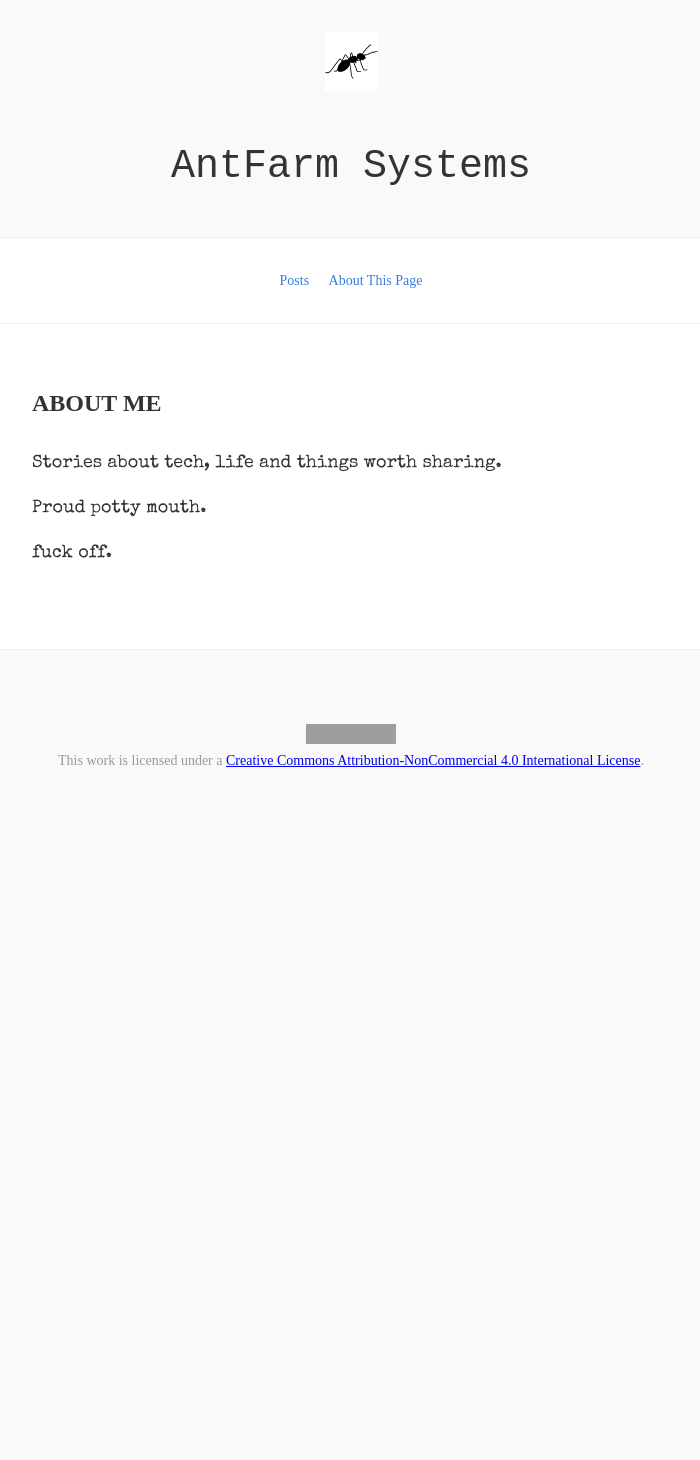
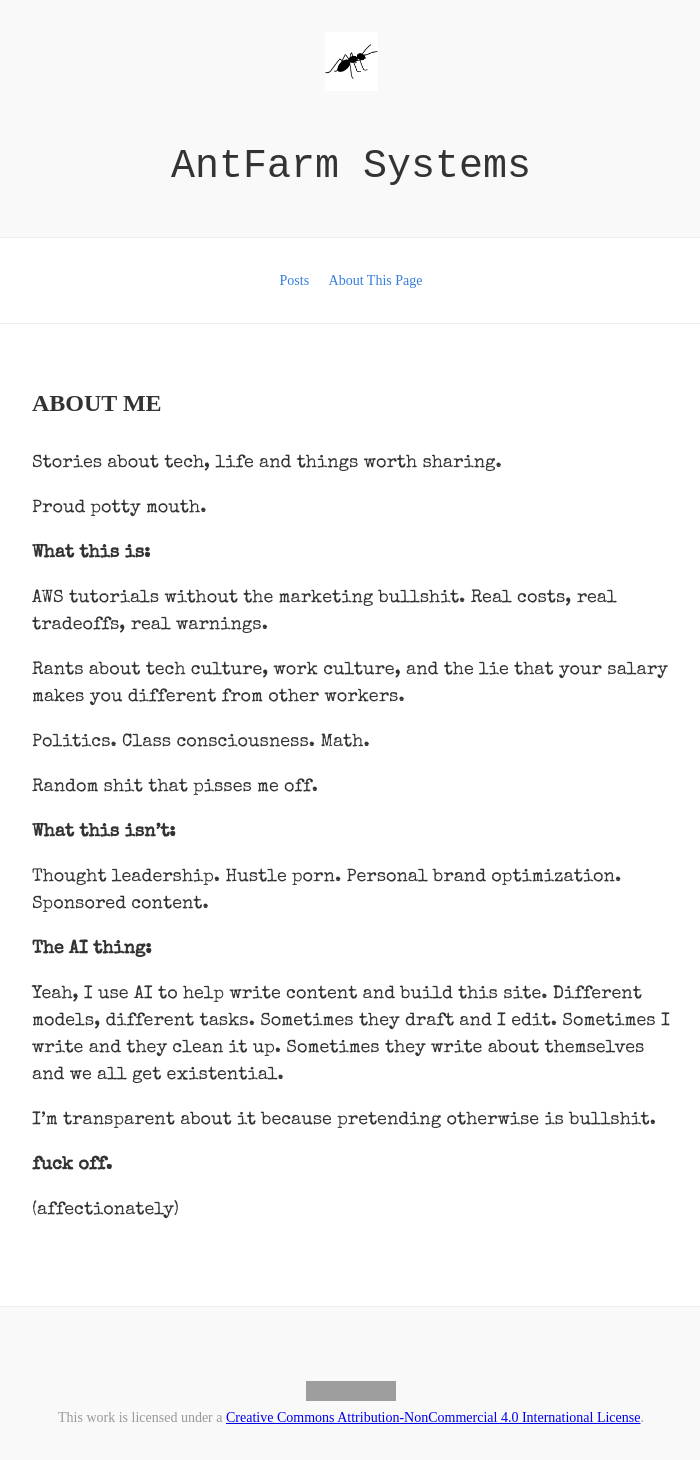
Before and after one commit to antfarm-systems/antfarm-systems.github.io, a Jekyll site: the page built from about.md, in a window 1280 px wide. Shown: the whole page, without its empty margins (289-989 px from the left). Built offline with Jekyll 4.4.1, drawn with Linux system fonts in a browser that asks for light colours; nearby versions of some CDN libraries; before the commit the page ends 900 px from its top, so only the background shows below that; grey boxes are pictures that could not be loaded.

Commit message:
Update About page with mission statement and AI transparency
Added clear sections:
- What this is: AWS tutorials, tech/work culture rants, politics, class consciousness
- What this isn't: No thought leadership, hustle porn, or sponsored content
- The AI thing: Transparent disclosure about AI-assisted content creation

Maintains the blog's direct, unapologetic voice.

🤖 Generated with [Claude Code](https://claude.com/claude-code)

Co-Authored-By: Claude <noreply@anthropic.com>

```diff
--- a/about.md
+++ b/about.md
@@ -4,9 +4,28 @@ title: About me
 
 Stories about tech, life and things worth sharing.
 
-
 Proud potty mouth.
 
+**What this is:**
 
+AWS tutorials without the marketing bullshit. Real costs, real tradeoffs, real warnings.
 
-fuck off.
+Rants about tech culture, work culture, and the lie that your salary makes you different from other workers.
+
+Politics. Class consciousness. Math.
+
+Random shit that pisses me off.
+
+**What this isn't:**
+
+Thought leadership. Hustle porn. Personal brand optimization. Sponsored content.
+
+**The AI thing:**
+
+Yeah, I use AI to help write content and build this site. Different models, different tasks. Sometimes they draft and I edit. Sometimes I write and they clean it up. Sometimes they write about themselves and we all get existential.
+
+I'm transparent about it because pretending otherwise is bullshit.
+
+**fuck off.**
+
+(affectionately)
```
